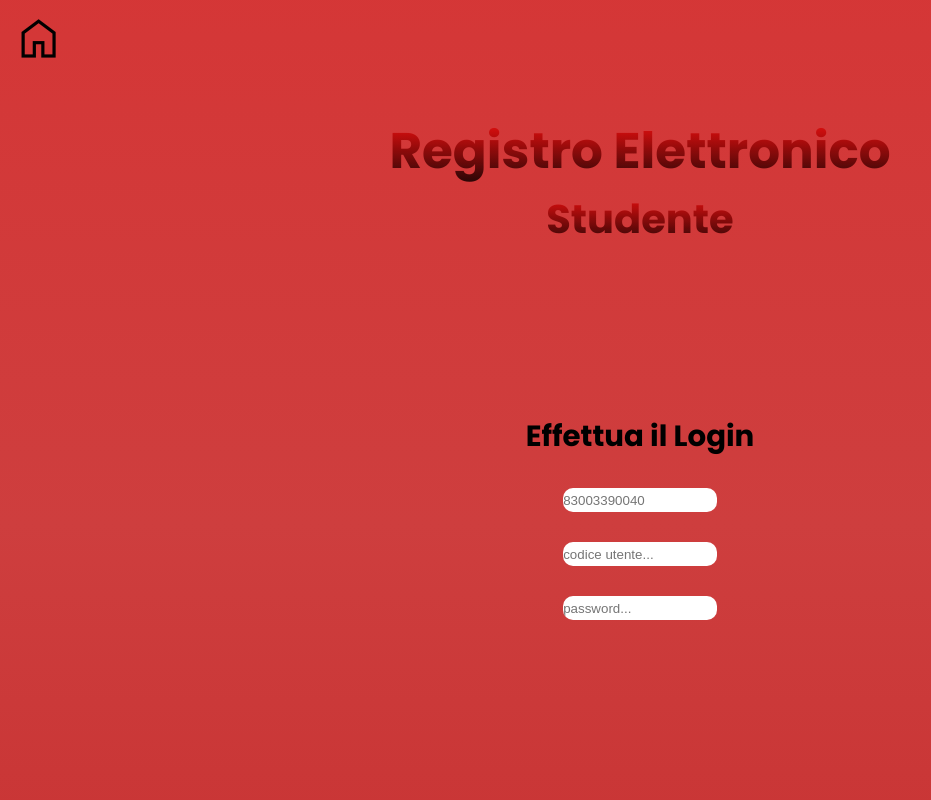
After one commit to LorisRosano/registroElettronico-lorisRosano, a PHP site: page /studente.php in a window 1280 px wide. The commit adds this page. Shown: the whole page, without its empty margins (0-931 px from the left). Run offline with PHP 8.4, Linux system fonts and the light colour scheme.

Commit message:
Creata Pagina Login Studente

```diff
--- a/index.js
+++ b/index.js
@@ -5,6 +5,9 @@ window.onload = () => {
     $(".btnLogin").on("mouseover", () => {sus(this)});
     $(".btnLogin").on("mouseout", () => {sus(this)});
 };
-function loginStudente(){
-    window.location.href = "studente.html";
+function apriPaginaLoginStudente(){
+    window.location = "studente.php";
 }
+function ritornaHome(){
+    window.location = "index.php";
+}
--- a/index.php
+++ b/index.php
@@ -9,12 +9,12 @@
     <title>Registro Elettronico</title>
 </head>
 <body>
-<h1 id="titolo">Registro Elettronico</h1>
+<h1 class="titolo">Registro Elettronico</h1>
     <div id="divPadre">
         <?php
             echo "<div id='divStudente' class='divLogin'>";
             echo "<img src='img/user.jpg' alt='utente' class='imgUtente'>";
-            echo "<button class='btnLogin' id='btnLoginStudente' onclick='loginStudente()'>";
+            echo "<button class='btnLogin' id='btnLoginStudente' onclick='apriPaginaLoginStudente()'>";
             echo "<span class='textBtnLogin'> Login Studente </span> <div class='barra'> </button>";
             echo "</div>";
 
--- /dev/null
+++ b/studente.php
@@ -0,0 +1,29 @@
+<html lang="en">
+<head>
+    <meta charset="UTF-8">
+    <meta name="viewport" content="width=device-width, initial-scale=1.0">
+    <meta http-equiv="X-UA-Compatible" content="ie=edge">
+    <script src="https://ajax.googleapis.com/ajax/libs/jquery/3.5.1/jquery.min.js"></script>
+    <script src="index.js"></script>
+    <link rel="stylesheet" href="https://fonts.googleapis.com/css2?family=Material+Symbols+Outlined:opsz,wght,FILL,GRAD@20..48,100..700,0..1,-50..200" />
+    <link rel="stylesheet" href="style.css">
+    <title>Registro Elettronico - Studente</title>
+</head>
+<body>
+    <span class="material-symbols-outlined" id="btnHome" onclick="ritornaHome()">
+        home
+    </span>
+    <?php
+        echo "<h1 class='titolo'> Registro Elettronico </h1>";
+        echo "<h2> Studente </h2>";
+        echo "<br>";
+        echo "<div id='divLogin'>";
+        echo "<h3> Effettua il Login </h3>";
+        echo "<input class='inputLogin' type='text' id='codFiscaleScuola' readonly='true' placeholder='83003390040'> </input>";
+        echo "<input class='inputLogin' type='text' id='codiceUtente' placeholder='codice utente...'> </input>";
+        echo "<input class='inputLogin' type='password' id='password' placeholder='password...'> </input>";
+        echo "<button id='btnLogin' onclick='loginStudente()'> </button>";
+        echo "</div>";
+    ?>
+</body>
+</html>
--- a/style.css
+++ b/style.css
@@ -4,6 +4,13 @@
     margin: 0;
     padding: 0;
     border: 0;
+}
+.material-symbols-outlined {
+  font-variation-settings:
+  'FILL' 0,
+  'wght' 400,
+  'GRAD' 0,
+  'opsz' 48
 }
 html{
     width: 100vw;
@@ -14,11 +21,11 @@ body{
     width: 100vw;
     height: 100vh;
     overflow: hidden;
-    background: linear-gradient(180deg, #e22727, #ff7777, #b41111);
+    background: linear-gradient(180deg, #e22727, #ce3e3e, #b41111);
     background-size: 400% 400%;
-    -webkit-animation: gradient 15s ease infinite;
-    -moz-animation: gradient 15s ease infinite;
-    animation: gradient 15s ease infinite;
+    -webkit-animation: gradient 10s ease infinite;
+    -moz-animation: gradient 10s ease infinite;
+    animation: gradient 10s ease infinite;
 
 
 }
@@ -38,7 +45,7 @@ body{
     50%{background-position:51% 100%}
     100%{background-position:50% 0%}
 }
-#titolo{
+.titolo{
     text-align: center;
     font-size: 50px;
     color: transparent;
@@ -120,3 +127,58 @@ button:hover + .imgUtente{
 .sus{
     transform: scale(150);
 }
+h2{
+    text-align: center;
+    font-size: 40px;
+    color: transparent;
+    -webkit-background-clip: text;
+    background-image: linear-gradient(rgb(255, 16, 16),rgba(0, 0, 0, 0.9));
+}
+#divLogin{
+    display: flex;
+    justify-content: center;
+    align-items: center;
+    flex-direction: column;
+    gap: 30px;
+    margin-top: 140px;
+    width: 100vw;
+    font-size: 25px;
+}
+.inputLogin{
+    /* background: transparent; */
+    width: 12vw;
+    height: 3vh;
+    border-radius: 10px;
+}
+#btnHome{
+    font-size: 4vw;
+    margin-left: 1vw;
+    margin-top: 1vw;
+    cursor: pointer;
+}
+#btnHome:hover{
+    animation: animHomeHoverIN 1s forwards;
+}
+@keyframes animHomeHoverIN{
+    0%{
+        transform: scale(100%);
+        background-color: transparent;
+    }
+    100%{
+        transform: scale(120%);
+        background-color: rgb(255, 16, 16);
+    }
+}
+#btnHome:not(:hover){
+    animation: animHomeHoverOUT 1s forwards;
+}
+@keyframes animHomeHoverOUT{
+    0%{
+        transform: scale(120%);
+        background-color: rgb(255, 16, 16);
+    }
+    100%{
+        transform: scale(100%);
+        background-color: transparent;
+    }
+}
```
